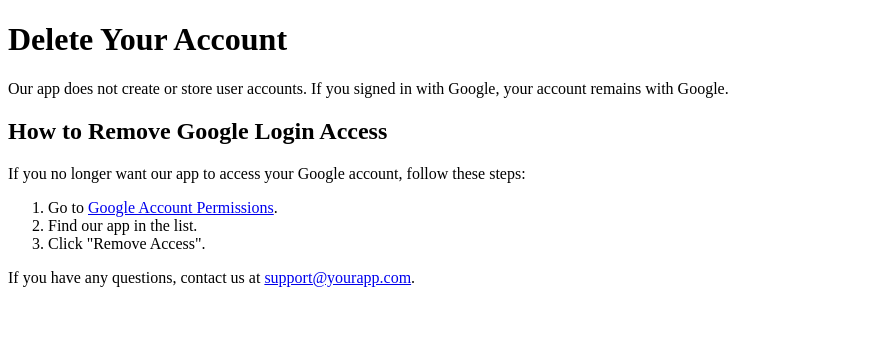
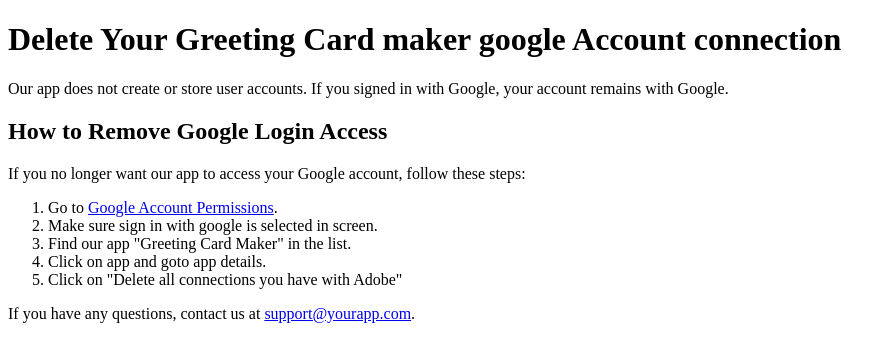
Before and after one commit to javavishal/mypages, a plain HTML site: page delete_greetings_account.html in a window 1280 px wide. Shown: the whole page, without its empty margins (0-896 px from the left). Drawn offline with Linux system fonts and the light colour scheme.

Commit message:
Update and rename index.html to delete_greetings_account.html

```diff
--- a/index.html
+++ b/delete_greetings_account.html
@@ -3,18 +3,20 @@
 <head>
     <meta charset="UTF-8">
     <meta name="viewport" content="width=device-width, initial-scale=1.0">
-    <title>Delete Your Account</title>
+    <title>Delete Your Greeting Card maker google Account connection</title>
 </head>
 <body>
-    <h1>Delete Your Account</h1>
+    <h1>Delete Your Greeting Card maker google Account connection</h1>
     <p>Our app does not create or store user accounts. If you signed in with Google, your account remains with Google.</p>
 
     <h2>How to Remove Google Login Access</h2>
     <p>If you no longer want our app to access your Google account, follow these steps:</p>
     <ol>
         <li>Go to <a href="https://myaccount.google.com/permissions" target="_blank">Google Account Permissions</a>.</li>
-        <li>Find our app in the list.</li>
-        <li>Click "Remove Access".</li>
+        <li>Make sure sign in with google is selected in screen.</li>
+        <li>Find our app "Greeting Card Maker" in the list.</li>
+        <li>Click on app and goto app details.</li>
+        <li>Click on "Delete all connections you have with Adobe"</li>
     </ol>
 
     <p>If you have any questions, contact us at <a href="mailto:support@yourapp.com">support@yourapp.com</a>.</p>
```
